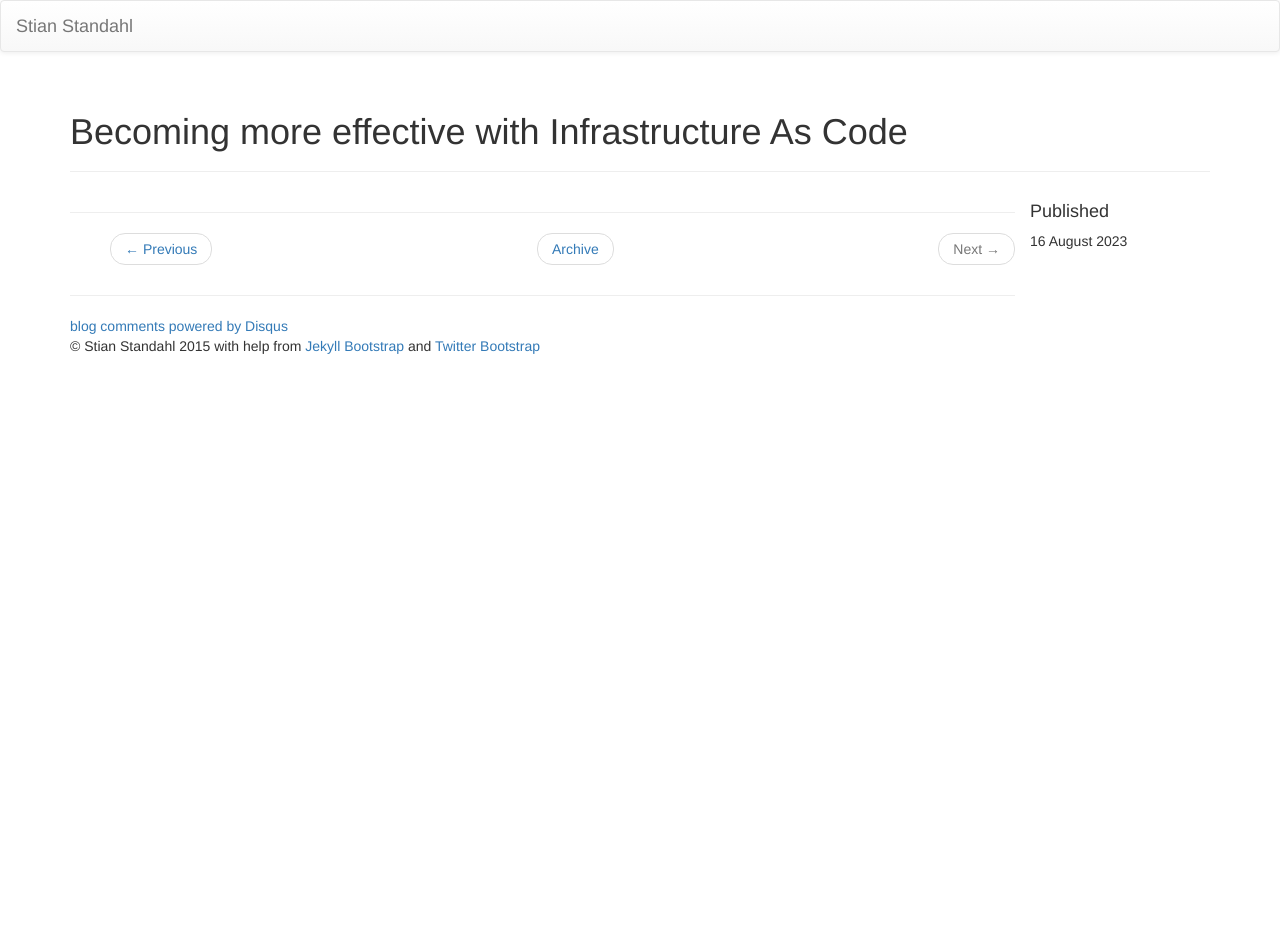
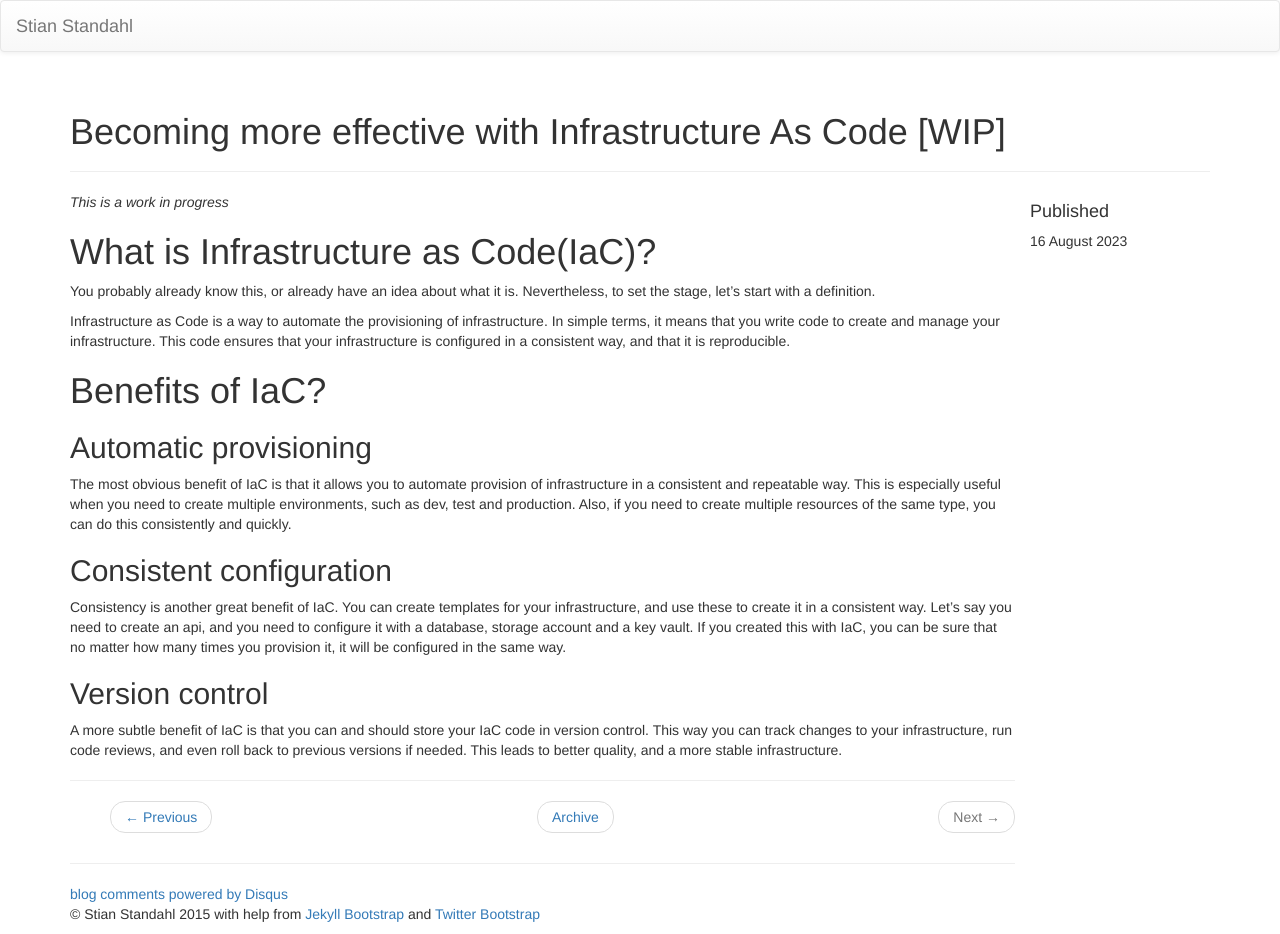
Before and after one commit to stiasta/stiasta.github.io, a Jekyll site: the page built from _posts/2023-08-16-becoming-more-efficient-with-iac.md, in a window 1280 px wide. Built offline with Jekyll 4.4.1, drawn with Linux system fonts in a browser that asks for light colours; nearby versions of some CDN libraries; comment, search, counter and statistics services are not loaded; before the commit the page ends 900 px from its top, so only the background shows below that.

Commit message:
Update 2023-08-16-becoming-more-efficient-with-iac.md

```diff
--- a/_posts/2023-08-16-becoming-more-efficient-with-iac.md
+++ b/_posts/2023-08-16-becoming-more-efficient-with-iac.md
@@ -1,6 +1,27 @@
 ---
 layout: post
-title: Becoming more effective with Infrastructure As Code
+title: Becoming more effective with Infrastructure As Code [WIP]
 description:
 categories: [IaC, Azure]
 ---
+
+_This is a work in progress_
+
+# What is Infrastructure as Code(IaC)?
+You probably already know this, or already have an idea about what it is. Nevertheless, to set the stage, let's start with a definition.
+
+Infrastructure as Code is a way to automate the provisioning of infrastructure. In simple terms, it means that you write code to create and manage your infrastructure. This code ensures that your infrastructure is configured in a consistent way, and that it is reproducible.
+
+# Benefits of IaC?
+## Automatic provisioning
+The most obvious benefit of IaC is that it allows you to automate provision of infrastructure in a consistent and repeatable way. This is especially useful when you need to create multiple environments, such as dev, test and production. Also, if you need to create multiple resources of the same type, you can do this consistently and quickly.
+
+## Consistent configuration
+Consistency is another great benefit of IaC. You can create templates for your infrastructure, and use these to create it in a consistent way. Let's say you need to create an api, and you need to configure it with a database, storage account and a key vault. If you created this with IaC, you can be sure that no matter how many times you provision it, it will be configured in the same way.
+
+## Version control
+A more subtle benefit of IaC is that you can and should store your IaC code in version control. This way you can track changes to your infrastructure, run code reviews, and even roll back to previous versions if needed. This leads to better quality, and a more stable infrastructure.
+
+
+
+[comment]: <> (example - Talk about when we spent days on finding the problem with logging then igure out that it was one flag in IIS named load user profiles that should have been on. - unable to load certificates from the certificate store. - take screen shots of each step needed to find that setting.)
```
